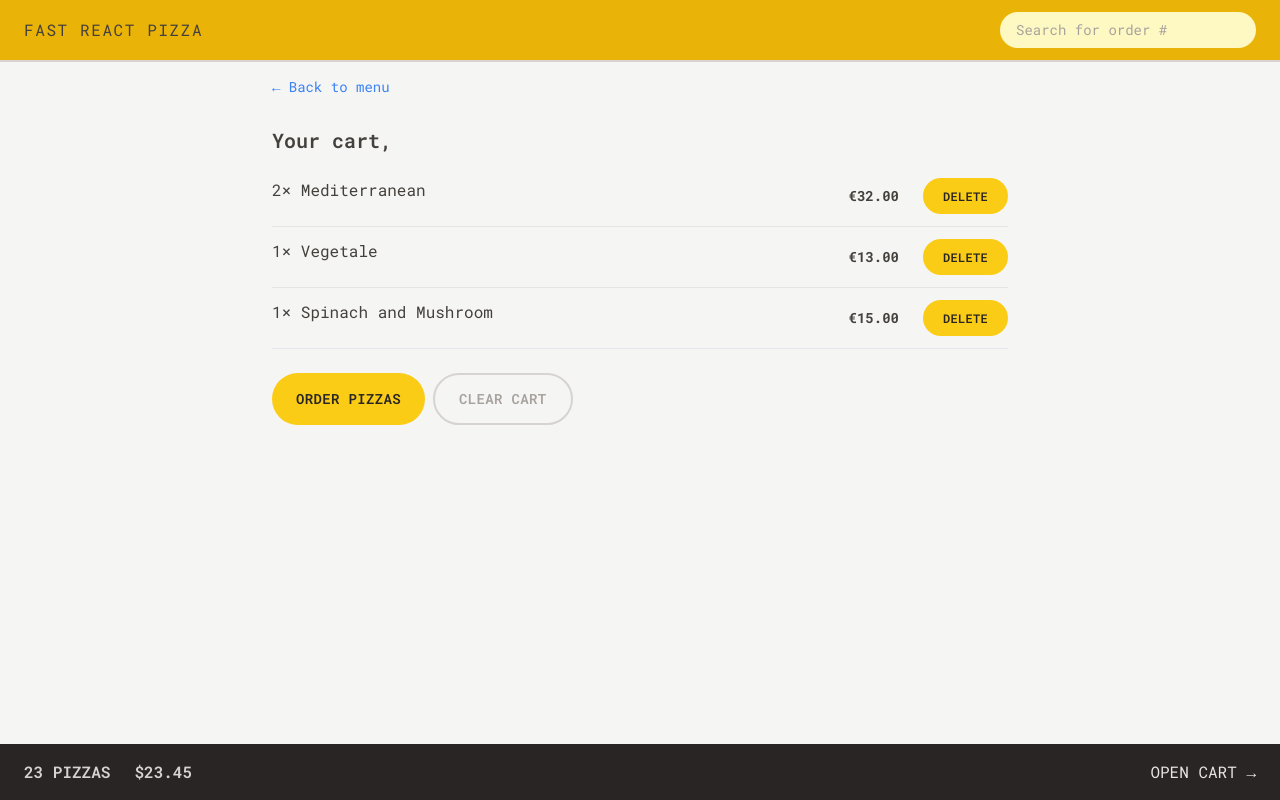
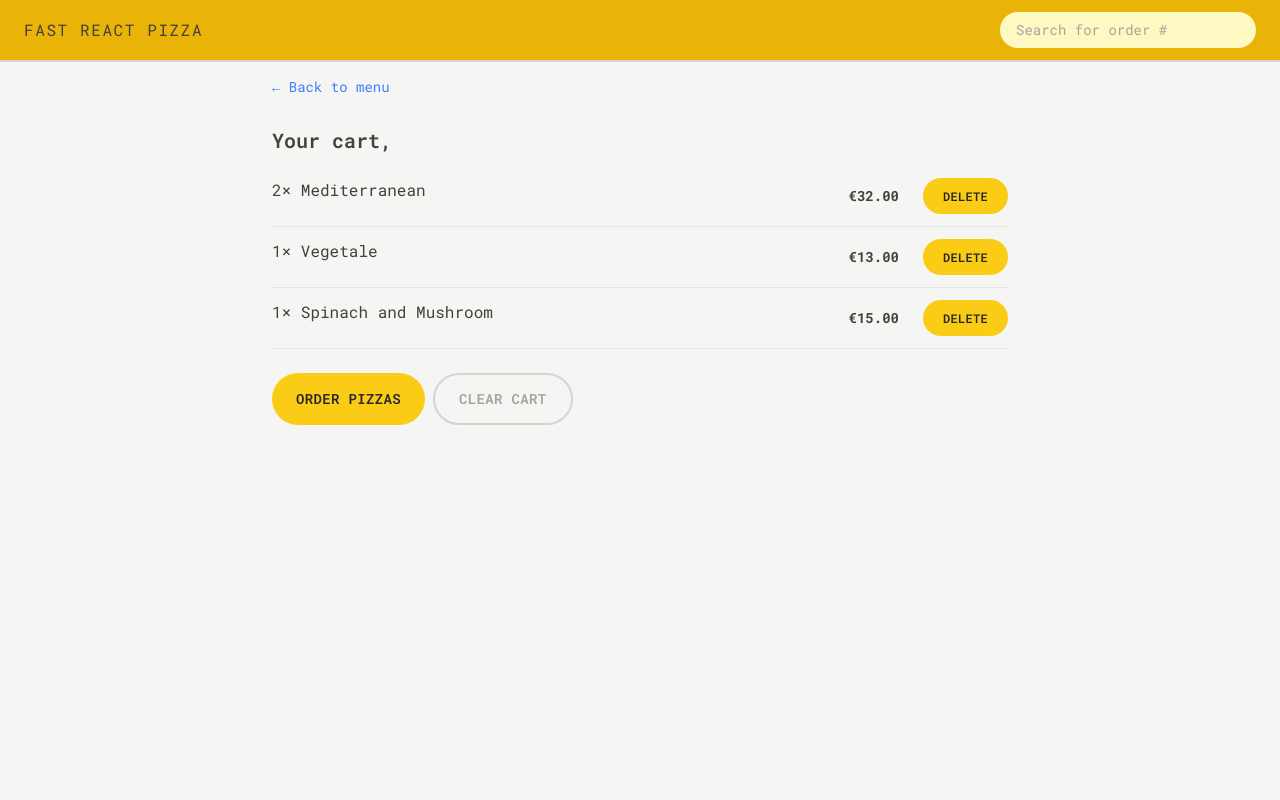
Before and after one commit to nikolamihailov/React-Udemy, a React (Vite) app in the folder 12. Fast React Pizza/: page /cart in a window 1280 px wide. Built offline with nearby package versions, Linux system fonts and the light colour scheme.

Commit message:
improving the cart overview and adding helper functions to cart slice

```diff
--- a/12. Fast React Pizza/src/features/cart/CartOverview.jsx
+++ b/12. Fast React Pizza/src/features/cart/CartOverview.jsx
@@ -1,15 +1,23 @@
-import { Link } from "react-router-dom"
+import { useSelector } from "react-redux";
+import { Link } from "react-router-dom";
+import { getTotalCartPrice, getTotalCartQuantity } from "./cartSlice";
+import { formatCurrency } from "../../utils/helpers";
 
 function CartOverview() {
+  const totalCartQuantity = useSelector(getTotalCartQuantity);
+  const totalCartPrice = useSelector(getTotalCartPrice);
+
+  if (!totalCartQuantity) return null;
+
   return (
-    <div className=" flex items-center justify-between bg-stone-800 px-4 py-4 text-sm uppercase text-stone-200 sm:px-6 md:text-base">
+    <div className="flex items-center justify-between bg-stone-800 px-4 py-4 text-sm uppercase text-stone-200 sm:px-6 md:text-base">
       <p className="space-x-4 font-semibold text-stone-300 sm:space-x-6">
-        <span>23 pizzas</span>
-        <span>$23.45</span>
+        <span>{totalCartQuantity} pizzas</span>
+        <span>{formatCurrency(totalCartPrice)}</span>
       </p>
       <Link to="/cart">Open cart &rarr;</Link>
     </div>
-  )
+  );
 }
 
-export default CartOverview
+export default CartOverview;
--- a/12. Fast React Pizza/src/features/cart/cartSlice.js
+++ b/12. Fast React Pizza/src/features/cart/cartSlice.js
@@ -33,3 +33,9 @@ const cartSlice = createSlice({
 export const { addItem, deleteItem, increaseItemQuantity, decreaseItemQuantity, clearCart } = cartSlice.actions;
 
 export default cartSlice.reducer;
+
+export const getTotalCartQuantity = (state) =>
+    state.cart.cart.reduce((sum, item) => sum + item.quantity, 0);
+
+export const getTotalCartPrice = (state) =>
+    state.cart.cart.reduce((sum, item) => sum + item.totalPrice, 0);
```
